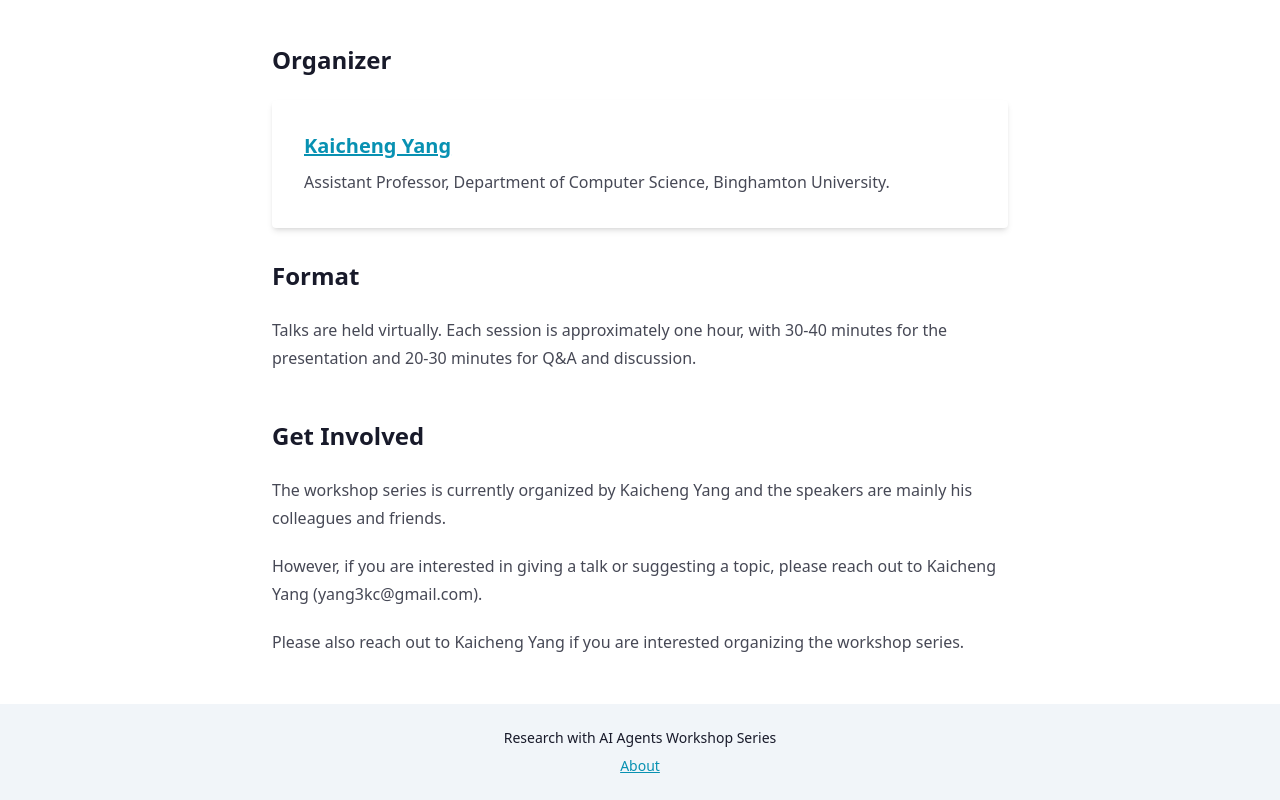
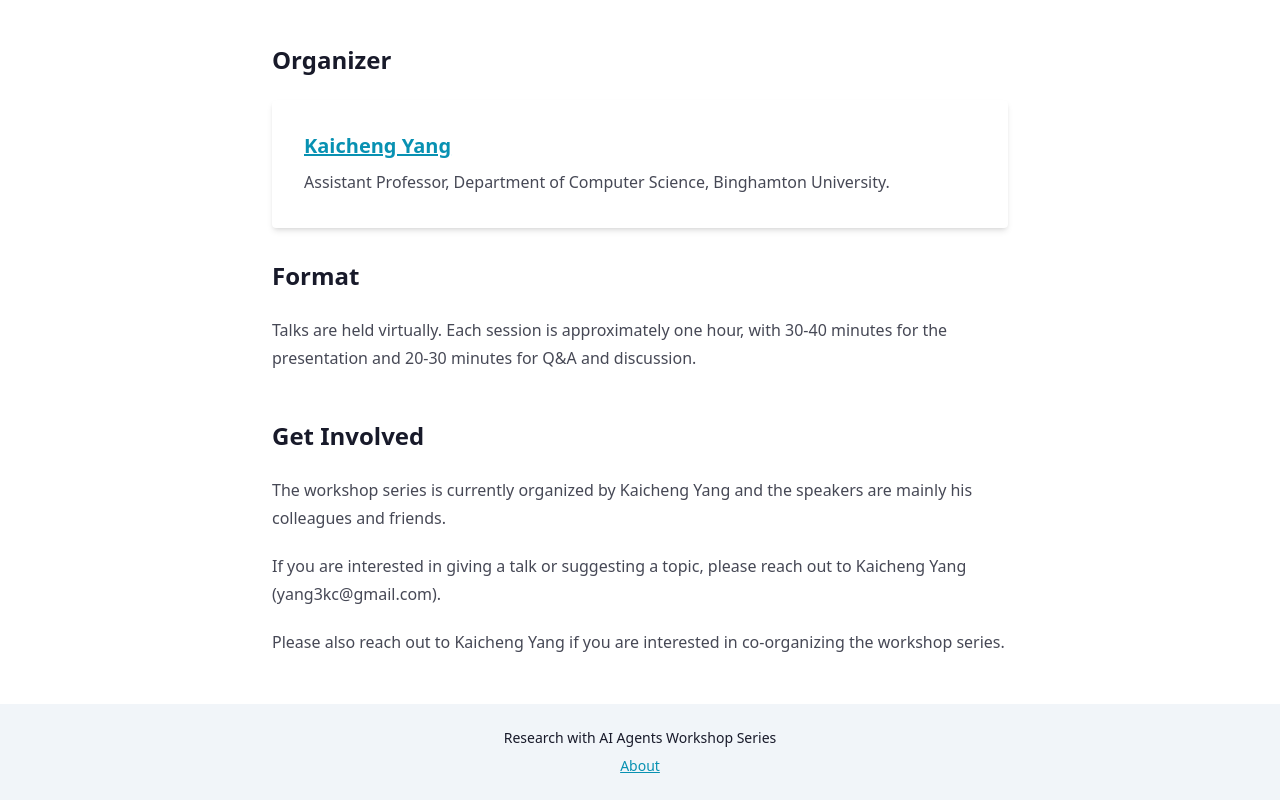
Before and after one commit to Research-with-AI-agents-workshop/Research-with-AI-agents-workshop.github.io, a Vue app: page /about in a window 1280 px wide. Shown: the part 404-1204 px from the top of the page. Built offline with nearby package versions, Linux system fonts and the light colour scheme.

Commit message:
update about page

```diff
--- a/src/pages/AboutPage.vue
+++ b/src/pages/AboutPage.vue
@@ -44,10 +44,10 @@
         The workshop series is currently organized by Kaicheng Yang and the speakers are mainly his colleagues and friends.
       </p>
       <p>
-        However, if you are interested in giving a talk or suggesting a topic, please reach out to Kaicheng Yang (yang3kc@gmail.com).
+        If you are interested in giving a talk or suggesting a topic, please reach out to Kaicheng Yang (yang3kc@gmail.com).
       </p>
       <p>
-        Please also reach out to Kaicheng Yang if you are interested organizing the workshop series.
+        Please also reach out to Kaicheng Yang if you are interested in co-organizing the workshop series.
       </p>
     </div>
   </div>
```
